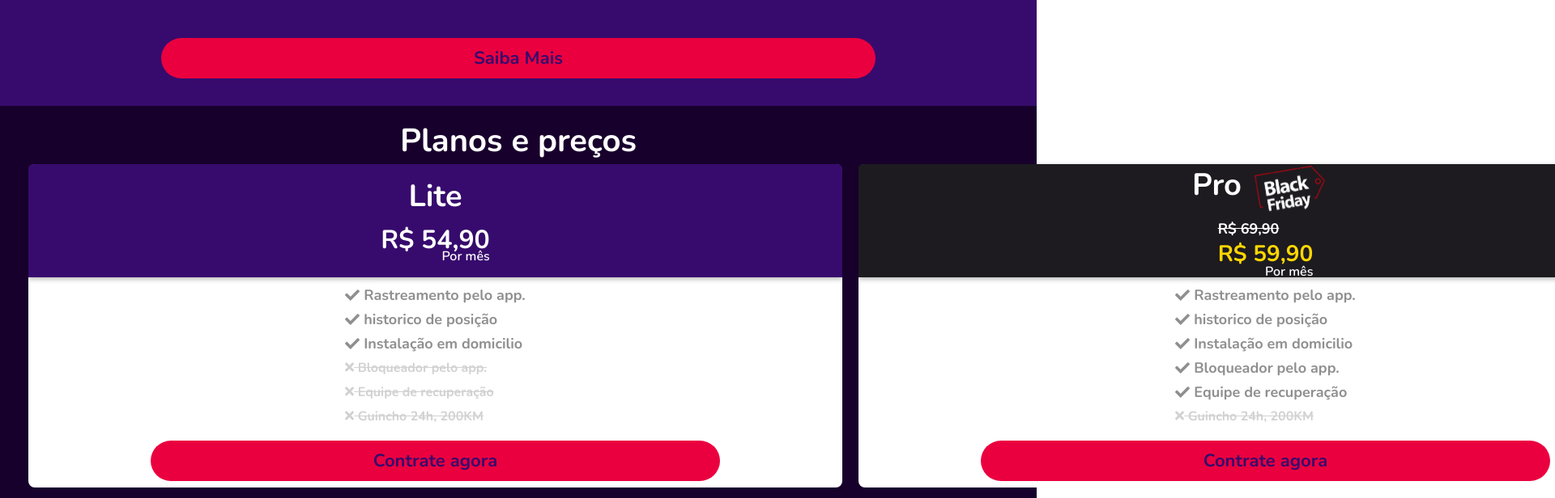
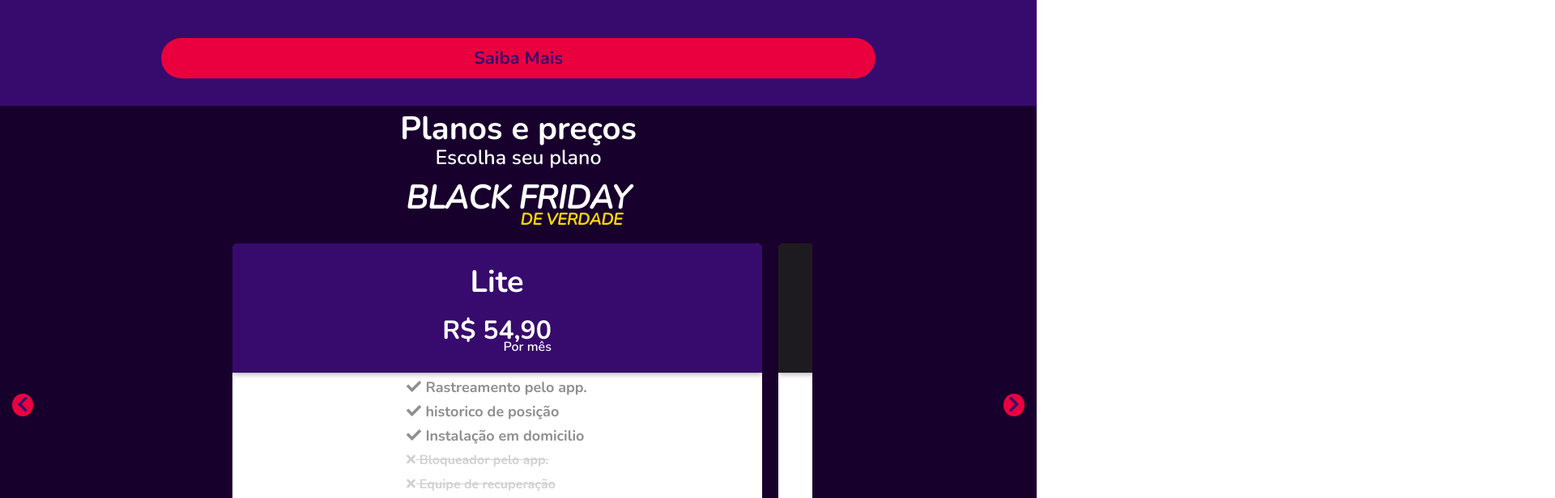
Before and after one commit to malves224/ClewsatWebSite, a React (Create React App) app: page / in a window 1280 px wide. Shown: the part 3800-4416 px from the top of the page at 81% size, 1920 px wide, since content can reach past the window. Built offline with nearby package versions, Linux system fonts and the light colour scheme; a web font is replaced by a local one.

Commit message:
adiciona botoes proximo e previous

```diff
--- a/src/sectionsComponents/PlansPrice.js
+++ b/src/sectionsComponents/PlansPrice.js
@@ -1,5 +1,7 @@
 /* eslint-disable react/jsx-filename-extension */
 import React from "react";
+import { FontAwesomeIcon } from "@fortawesome/react-fontawesome";
+import { faChevronRight, faChevronLeft } from "@fortawesome/free-solid-svg-icons";
 import "./css/plansPrice.css";
 import { plansPrices } from "../textData";
 import PlanCard from "./components/PlanCard";
@@ -7,9 +9,33 @@ import PlanCard from "./components/PlanCard";
 function PlansPrice() {
   return (
     <section className="plans-price">
-      <h2>{plansPrices.title}</h2>
-      <div className="carrousel-plans">
-        {plansPrices.plansCard.map((plan) => <PlanCard key={plan.plan} plan={plan} />)}
+      <header className="header-plans">
+        <h2>{plansPrices.title}</h2>
+        <p>Escolha seu plano</p>
+        <div className="blackfriday-text">
+          <h3>BLACK FRIDAY</h3>
+          <p id="blackfriday-p">DE VERDADE</p>
+        </div>
+      </header>
+      <div className="carrousel-content">
+        <button
+          onClick={() => console.log("oi")}
+          type="button"
+        >
+          <FontAwesomeIcon icon={faChevronLeft} />
+        </button>
+
+        <div className="carrousel-plans">
+          {plansPrices.plansCard.map((plan) => <PlanCard key={plan.plan} plan={plan} />)}
+        </div>
+
+        <button
+          onClick={() => console.log("oi")}
+          type="button"
+        >
+          <FontAwesomeIcon icon={faChevronRight} />
+        </button>
+
       </div>
     </section>
   );
--- a/src/sectionsComponents/components/PlanCard.jsx
+++ b/src/sectionsComponents/components/PlanCard.jsx
@@ -4,7 +4,6 @@ import {
   faTimes, faCheck,
 } from "@fortawesome/free-solid-svg-icons";
 import PropTypes from "prop-types";
-import imgBlackFriday from "../../img/selo-blackFriday.svg";
 import Button from "./Button";
 import { buttonHireNow } from "../../textData";
 import "../css/planCard.css";
@@ -20,15 +19,21 @@ export default class PlanCard extends PureComponent {
     return (
       <section className="item-plan">
         <header className={status ? "header-promotional" : "header-no-promotional"}>
-          <div className={status ? "blackFriday" : ""}>
-            <h3>{plan}</h3>
-            {status && <img src={imgBlackFriday} alt="selo black Frydai" />}
-          </div>
+          <h3>{plan}</h3>
           <div className={status ? "price-current-content" : ""}>
             <h4 className={status ? "price-previous" : ""}>{price}</h4>
-            {status && <span className={status ? "price-current" : ""}>{pricePromotional}</span> }
+            {status
+            && (
+              <span className={status ? "price-current" : ""}>{pricePromotional}</span>
+            ) }
             <p>{recurrence}</p>
           </div>
+          {status
+          && (
+          <div className={status ? "no-installation" : ""}>
+            <p>Sem taxa de instalação</p>
+          </div>
+          )}
         </header>
         <article className="body-item">
           <ol className="list-benefits">
--- a/src/sectionsComponents/css/planCard.css
+++ b/src/sectionsComponents/css/planCard.css
@@ -4,7 +4,8 @@
   background-color: #ffff;
   margin: 0 10px;
   border-radius: 8px;
-  width: 33%;
+  min-width: 90%;
+  max-width: 85%; /* controla tamanho do card junto ao arquivo plansPrice.css*/
   height: 400px;
 }
 
@@ -12,7 +13,7 @@
   display: flex;
   flex-direction: column;
   width: 100%;
-  height: 65%;
+  height: 60%;
   align-items: center;
   justify-content: space-around;
 }
@@ -27,7 +28,7 @@
 .header-no-promotional {
   background-color: #370B6D;
   width: 100%;
-  height: 35%;
+  height: 40%;
   display: flex;
   flex-direction: column;
   align-items: center;
@@ -61,11 +62,10 @@
 .header-promotional {
   background-color: #1D1B20;
   width: 100%;
-  height: 35%;
+  height: 40%;
   display: flex;
   flex-direction: column;
   align-items: center;
-  justify-content: space-evenly;
   border-top-left-radius: 6px;
   border-top-right-radius: 6px;
   filter: drop-shadow(0px 2px 3px rgba(0, 0, 0, 0.3));
@@ -74,14 +74,14 @@
 .price-previous {
   color: #ffffff;
   font-family: 'Nunito', sans-serif;
-  font-size: 18px;
+  font-size: 20px;
   text-decoration-line: line-through;
 }
 
 .price-current {
   color: #FFD700;
   font-family: 'Nunito', sans-serif;
-  font-size: 28px;
+  font-size: 32px;
   font-weight: bold;
 }
 
@@ -98,21 +98,17 @@
   font-family: 'Nunito', sans-serif;
   font-weight: bold;
   font-size: 38px;
+  line-height: 1;
 }
 
-.blackFriday {
-  display: flex;
-  flex-direction: row;
-  flex-wrap: wrap;
-  justify-content: center;
-  width: 100%;
-  flex-shrink: 1;
+.no-installation p {
+  color: #FFD700;
+  font-family: 'Nunito', sans-serif;
+  font-style: normal;
+  font-weight: bold;
+  font-size: 20px;
+  line-height: 30px;
 }
-
-.blackFriday img {
-  width: 120px;
-}
-
 
 .list-benefits {
   list-style: none;
--- a/src/sectionsComponents/css/plansPrice.css
+++ b/src/sectionsComponents/css/plansPrice.css
@@ -2,21 +2,85 @@
 
 .plans-price {
   background-color: #18002D;
-  padding: 15px 25px;
+  padding: 0 15px;
+  display: flex;
+  flex-direction: column;
+  justify-content: space-around;
+  height: 600px;
 }
 
-.plans-price h2 {
+.header-plans {
+  display: flex;
+  flex-direction: column;
+  align-items: center;
+}
+
+.header-plans h2 {
   color: #FFFF;
   font-family: 'Nunito', sans-serif;
   font-style: normal;
   font-weight: bold;
   font-size: 40px;
   line-height: 57px;
-  text-align: center;
+}
+
+.header-plans p {
+  color: #FFFF;
+  font-family: 'Nunito', sans-serif;
+  font-style: normal;
+  font-weight: normal;
+  font-size: 25px;
+  line-height: 15px;
+  height: inherit;
+}
+
+.blackfriday-text {
+  margin-top: 15px;
+}
+
+.blackfriday-text  h3, #blackfriday-p{
+  font-family: 'Nunito', sans-serif;
+  font-style: oblique 40deg;
+  font-weight: 900;
+}
+
+.blackfriday-text h3 {
+  color: #FFFF;
+  font-size: 40px;
+}
+
+#blackfriday-p {
+  color: #FFD700;
+  font-size: 20px;
+  line-height: 0;
+  text-align: end;
+  margin-right: 10px;
 }
 
 .carrousel-plans {
-  width: 250%;
+  overflow-x: auto;
+  scroll-behavior: smooth;
+  height: 410px;
   display: flex;
   align-items: center;
+  margin: 0;
+  padding: 0;
 }
+
+.carrousel-content {
+  display: flex;
+  flex-direction: row;
+  height: 100%;
+  align-items: center;
+  justify-content: space-between;
+}
+
+.carrousel-content button {
+  background-color: #EB003F;
+  border-radius: 50%;
+  border: none;
+  font-size: 22px;
+  color: #370B6D;
+  cursor: pointer ;
+
+}
```
Also changed, not shown: src/img/black-friday-de-verdade.png (added).
